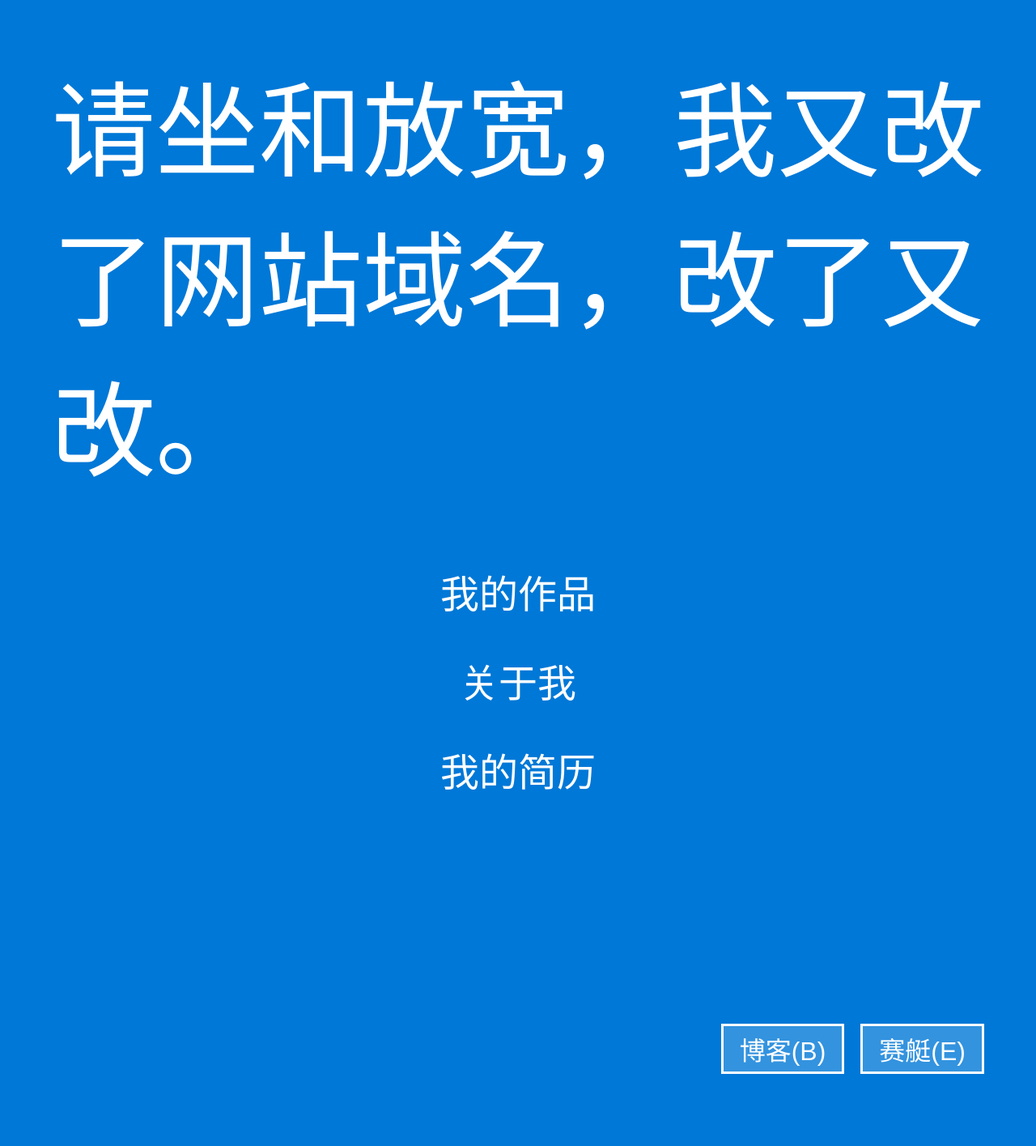
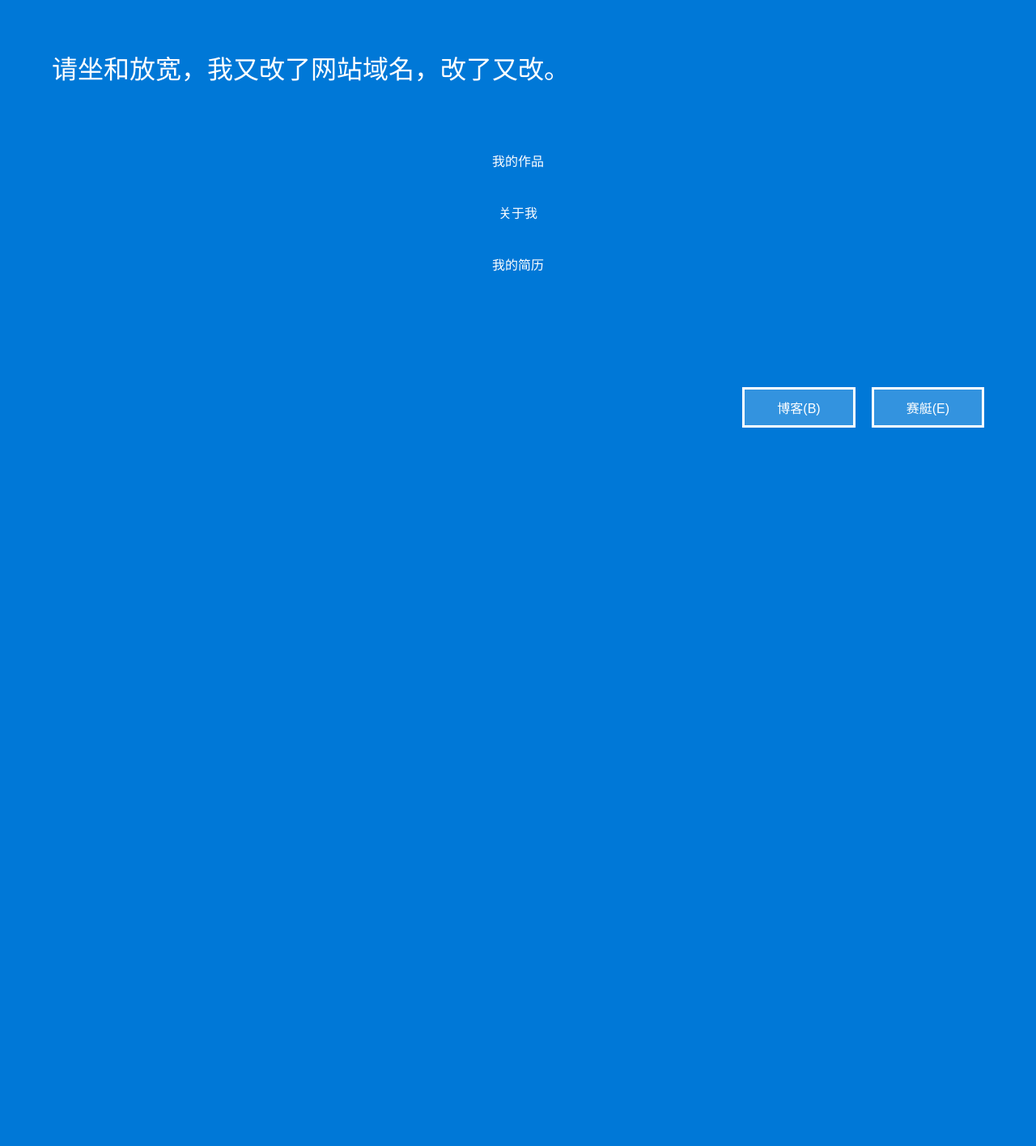
Before and after one commit to ChuChencheng/ChuChencheng.github.io, a Jekyll site: the page built from index.html, in a window 1280 px wide. Shown: the whole page at 81% size. Built offline with Jekyll 4.4.1, drawn with Linux system fonts in a browser that asks for light colours; after the commit the page ends 900 px from its top, so only the background shows below that.

Commit message:
update style

```diff
--- a/assets/css/metro.css
+++ b/assets/css/metro.css
@@ -17,13 +17,13 @@ textarea,
 button,
 fieldset,
 legend {
-  font-size: 0.16rem;
+  font-size: 16px;
   color: #FFFFFF;
 }
 button {
   background-color: #3393DF;
   border: 3px solid #FFFFFF;
-  padding: 5px 20px;
+  padding: 0.05rem 0.20rem;
 }
 button:hover {
   background-color: #66AEE7;
@@ -41,14 +41,14 @@ a {
   height: 100%;
 }
 p {
-  font-size: 0.64rem;
+  font-size: 32px;
 }
 ul {
   list-style-type: none;
   text-align: center;
 }
 li {
-  font-size: 0.24rem;
+  font-size: 16px;
   padding: 0.1rem;
 }
 li:hover {
@@ -66,9 +66,11 @@ li:active {
 }
 .btn-group {
   letter-spacing: -0.3rem;
+  line-height: 0;
 }
 .btn-group button {
   margin-left: 0.1rem;
+  vertical-align: bottom;
 }
 .right {
   float: right;
```
Also changed, not shown: assets/less/metro.less (+6 -4 lines).
